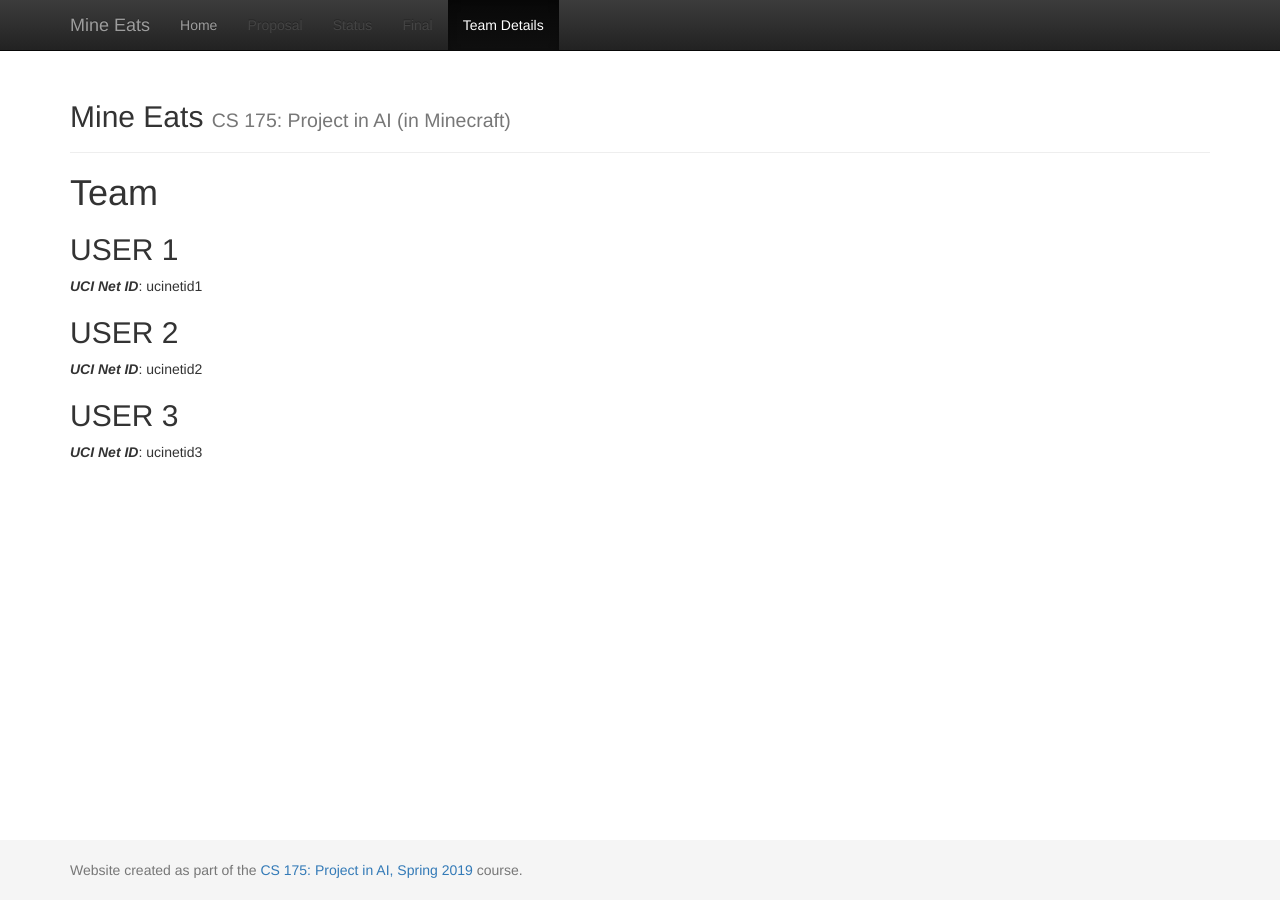
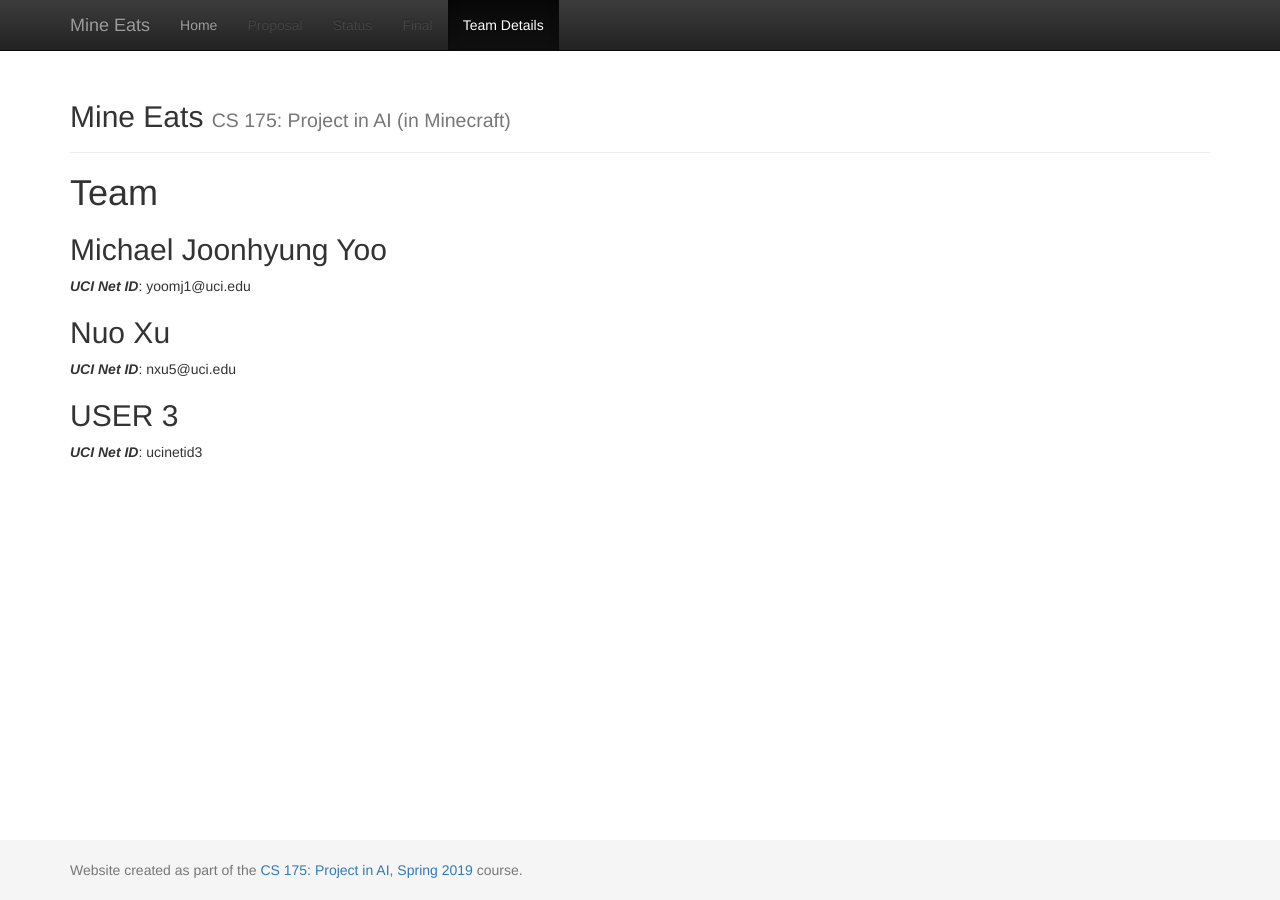
Before and after one commit to Superpanda35/Serious-Sam, a Jekyll site: the page built from docs/team.md, in a window 1280 px wide. Built offline with Jekyll 4.4.1, drawn with Linux system fonts in a browser that asks for light colours.

Commit message:
Update team.md

```diff
--- a/docs/team.md
+++ b/docs/team.md
@@ -6,11 +6,11 @@ title:  Team
 # {{ page.title }}
 
 
-## USER 1
-***UCI Net ID***: ucinetid1
+## Michael Joonhyung Yoo
+***UCI Net ID***: yoomj1@uci.edu
 
-## USER 2
-***UCI Net ID***: ucinetid2
+## Nuo Xu
+***UCI Net ID***: nxu5@uci.edu
 
 ## USER 3
 ***UCI Net ID***: ucinetid3
```
